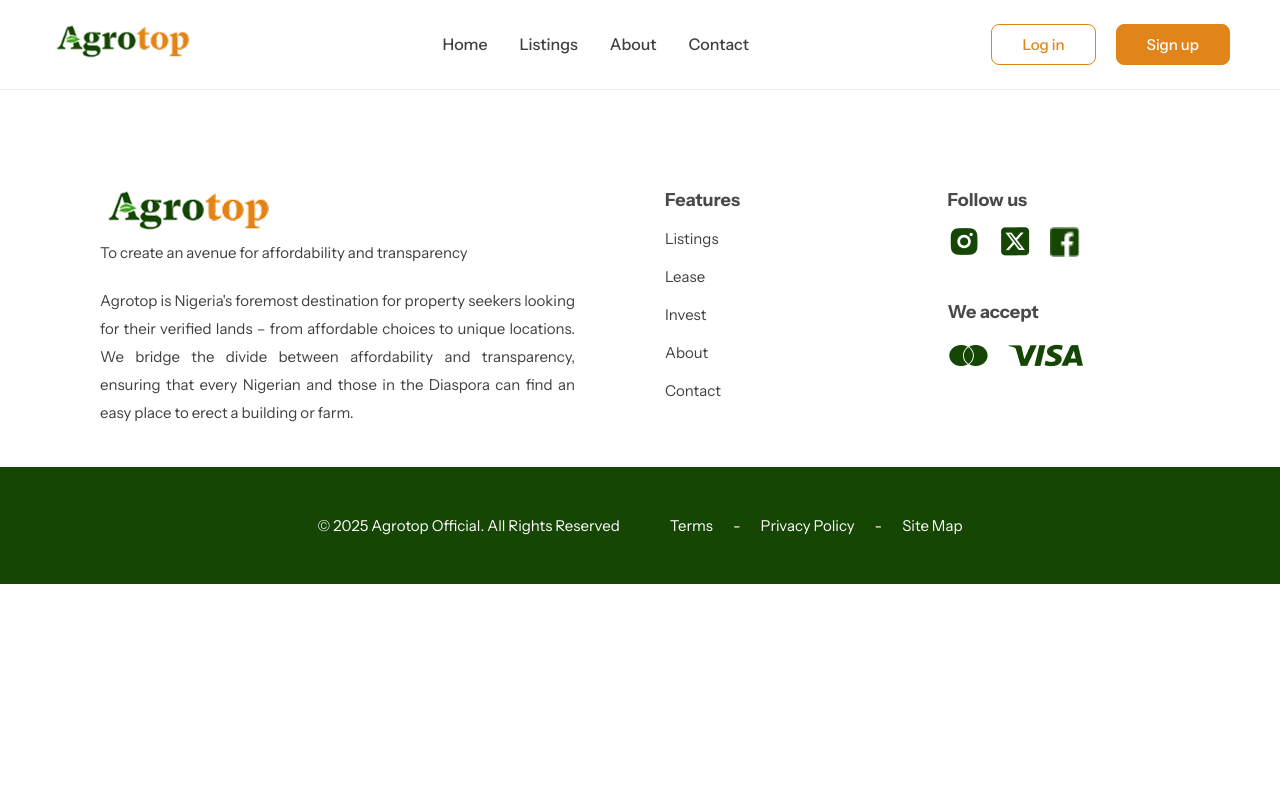
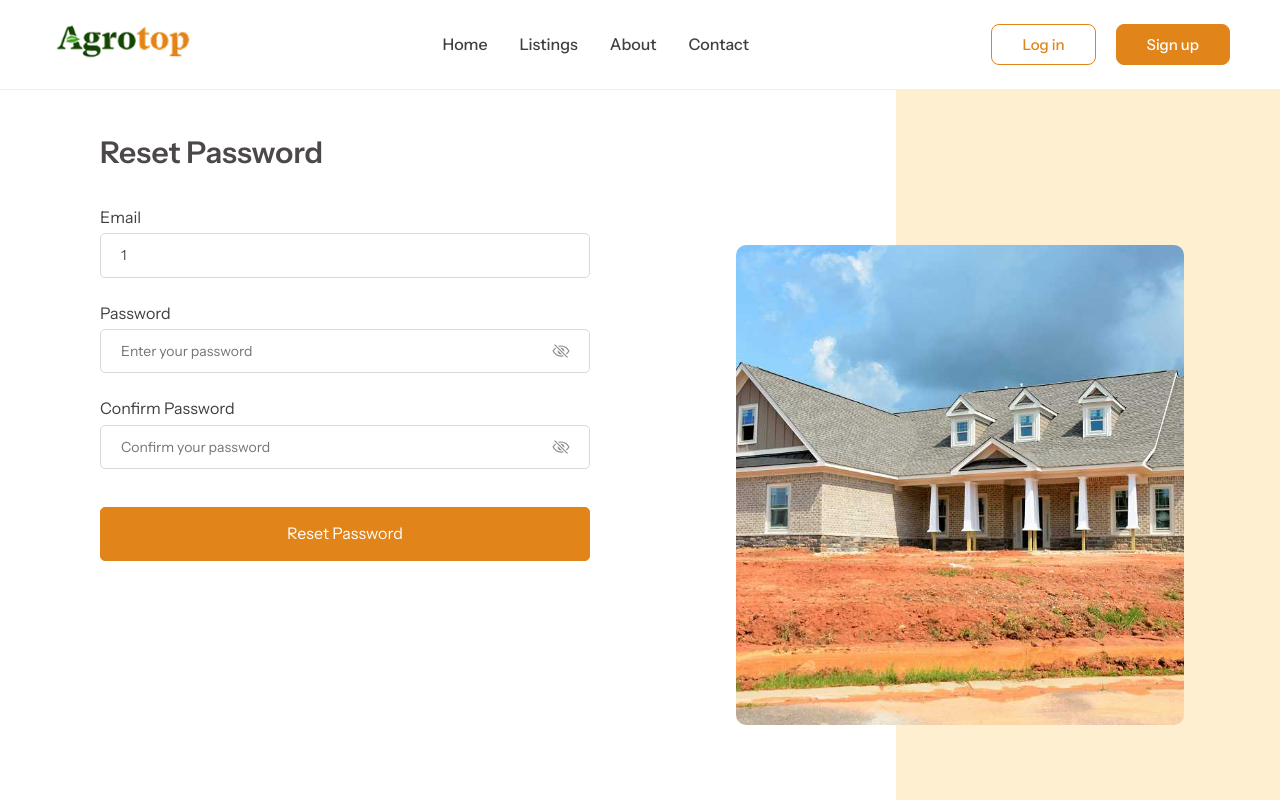
Before and after one commit to btom7447/Agrotop, a React (Vite) app in the folder agrotop/: page /reset-password/1/1 in a window 1280 px wide. Shown: the top 800 px of the page. Built offline with nearby package versions, Linux system fonts and the light colour scheme; no server answers.

Commit message:
auth feature integration

```diff
--- a/agrotop/src/App.jsx
+++ b/agrotop/src/App.jsx
@@ -11,10 +11,11 @@
 import PropertyDetail from "./pages/PropertyDetail";
 import ScrollToTop from "./assets/components/ScrollToTop";
 import Signin from "./pages/Signup";
-import ResetPassword from "./pages/ResetPassword";
 import { ToastContainer } from "react-toastify";
 import "react-toastify/dist/ReactToastify.css";
 import EmailVerification from "./pages/EmailVerification";
+import ForgotPassword from "./pages/ForgotPassword";
+import ResetPassword from "./pages/ResetPassword";
 
 
 
@@ -33,7 +34,8 @@
             <Route path="/contact" element={<Contact />} />
             <Route path="/login" element={<Login />} />
             <Route path="/signup" element={<Signin />} />
-            <Route path="/reset-password" element={<ResetPassword />} />
+            <Route path="/forgot-password" element={<ForgotPassword />} />
+            <Route path="/reset-password/:email/:token" element={<ResetPassword />} />
             <Route path="/email-verification" element={<EmailVerification />} />
             <Route path="/property-details/:id" element={<PropertyDetail />} />
           </Routes>
--- /dev/null
+++ b/agrotop/src/pages/ForgotPassword.jsx
@@ -0,0 +1,91 @@
+import React, { useState } from "react";
+import { Link, useNavigate } from "react-router-dom";
+import { toast } from "react-toastify";
+import loginPoster from "../assets/images/login-poster.jpg";
+
+const baseURL = import.meta.env.VITE_API_BASE_URL;
+
+const ForgotPassword = () => {
+    const [email, setEmail] = useState("");
+    const navigate = useNavigate();
+
+    // Handle form submission
+    const handleSubmit = async (e) => {
+        e.preventDefault();
+
+        try {
+            const response = await fetch(`${baseURL}/forgot-password`, {
+                method: "POST",
+                headers: {
+                    "Content-Type": "application/json",
+                },
+                body: JSON.stringify({ email }),
+            });
+
+            const result = await response.json(); // ✅ Parse response before accessing properties
+
+            if (!response.ok) {
+                throw new Error(result.message || "Failed to send reset link. Please try again.");
+            }
+
+            navigate(`/reset-password/${encodeURIComponent(result.email)}/${encodeURIComponent(result.token)}`);
+        } catch (err) {
+            toast.error(err.message, {
+                position: "top-right",
+                autoClose: 3000,
+                hideProgressBar: false,
+                closeOnClick: true,
+                pauseOnHover: true,
+                draggable: true,
+            });
+        }
+    };
+
+    return (
+        <section className="login-page">
+            <div className="login-form-container">
+                <h3>Reset Password</h3>
+                <p>
+                    Please enter the email address for your account.
+                    <strong> A verification email will be sent to you. </strong>
+                    Once you have received the email and clicked on the link, you will be able to choose a new password for your account.
+                </p>
+
+                <form className="login-form" onSubmit={handleSubmit}>
+                    {/* Email Input */}
+                    <div className="input-group">
+                        <label>Email</label>
+                        <input
+                            type="email"
+                            placeholder="Enter your email"
+                            value={email}
+                            onChange={(e) => setEmail(e.target.value)}
+                            required
+                        />
+                    </div>
+
+                    <br />
+                    <br />
+                    <button type="submit" className="login-btn">
+                        Send Password Reset Link
+                    </button>
+
+                    {/* Cancel button */}
+                    <Link to="/login">
+                        <button type="button" className="cancel-btn">
+                            Cancel
+                        </button>
+                    </Link>
+                </form>
+            </div>
+
+            {/* Login Poster */}
+            <div className="login-poster">
+                <img src={loginPoster} alt="Login poster image" />
+                <div className="login-poster-banner"></div>
+            </div>
+        </section>
+    );
+};
+
+export default ForgotPassword;
--- a/agrotop/src/pages/Login.jsx
+++ b/agrotop/src/pages/Login.jsx
@@ -115,7 +115,7 @@
                             />
                             Remember Me
                         </label>
-                        <Link to="/reset-password" className="forgot-password">
+                        <Link to="/forgot-password" className="forgot-password">
                             Forgot Password?
                         </Link>
                     </div>
--- a/agrotop/src/pages/PropertyDetail.jsx
+++ b/agrotop/src/pages/PropertyDetail.jsx
@@ -4,7 +4,6 @@
 import { IonIcon } from "@ionic/react";
 import { chevronBack, heart, heartOutline, shareSocial } from "ionicons/icons";
 import PropertyThumbnail from "../assets/components/PropertyThumbnail";
-import statVector from "../assets/images/stat-vector.png";
 import RequestTourForm from "../assets/components/RequestTourForm";
 import CallActionSection from "../assets/components/CallActionSection";
 import { BounceLoader } from "react-spinners"; // For loading state
@@ -15,11 +14,11 @@
     const { id } = useParams(); // Get the property ID from the URL
     const navigate = useNavigate();
     const location = useLocation();
-    const passedProperty = location.state?.property; // Get the passed property from state
+    const passedProperty = location.state?.property;
     const [property, setProperty] = useState(passedProperty || null);
-    const [loading, setLoading] = useState(!passedProperty); // Add a loading state
-    const [error, setError] = useState(null); // Add an error state
-    const [isSaved, setIsSaved] = useState(false); // Track if the property is saved
+    const [loading, setLoading] = useState(!passedProperty);
+    const [error, setError] = useState(null);
+    const [isSaved, setIsSaved] = useState(false);
 
     // Initialize isSaved state based on localStorage
     useEffect(() => {
--- a/agrotop/src/pages/ResetPassword.jsx
+++ b/agrotop/src/pages/ResetPassword.jsx
@@ -1,35 +1,142 @@
-import React, { useState } from "react";
-import { Link } from "react-router-dom";
+import React, { useState, useEffect } from "react";
+import { useNavigate, useParams } from "react-router-dom";
+import { IonIcon } from "@ionic/react";
+import { eyeOffOutline, eyeOutline } from "ionicons/icons";
+import { toast } from "react-toastify";
+import "react-toastify/dist/ReactToastify.css";
 import loginPoster from "../assets/images/login-poster.jpg";
 
+const baseURL = import.meta.env.VITE_API_BASE_URL;
+
 const ResetPassword = () => {
-    const [email, setEmail] = useState(null);
+    const { email, token } = useParams();
+    const [formData, setFormData] = useState({
+        email: email || "",
+        token: token || "",
+        password: "",
+        password_confirmation: "",
+    });
+    const [passwordVisible, setPasswordVisible] = useState(false);
+    const [loading, setLoading] = useState(false);
+    const navigate = useNavigate();
+
+    // Handle input change
+    const handleChange = (e) => {
+        setFormData({ ...formData, [e.target.name]: e.target.value });
+    };
+
+    // Handle form submission
+    const handleSubmit = async (e) => {
+        e.preventDefault();
+        setLoading(true);
+
+        // Check if passwords match
+        if (formData.password !== formData.password_confirmation) {
+            toast.error("Passwords do not match", {
+                position: "top-right",
+                autoClose: 3000,
+            });
+            setLoading(false);
+            return;
+        }
+
+        try {
+            const response = await fetch(`${baseURL}/reset-password`, {
+                method: "POST",
+                headers: { "Content-Type": "application/json" },
+                body: JSON.stringify(formData),
+            });
+
+            const result = await response.json();
+
+            if (!response.ok) {
+                throw new Error(result.message || "Password reset failed. Try again.");
+            }
+
+            // Show success toast
+            toast.success("Your Password has been reset successfully!", {
+                position: "top-right",
+                autoClose: 3000,
+            });
+
+            // Redirect to login page after 3 seconds
+            setTimeout(() => navigate("/login"), 3000);
+        } catch (error) {
+            // Show error toast
+            toast.error(error.message, {
+                position: "top-right",
+                autoClose: 3000,
+            });
+        } finally {
+            setLoading(false);
+        }
+    };
+
+    useEffect(() => {
+        if (!email || !token) {
+            toast.error("Invalid or expired password reset link.");
+            navigate("/forgot-password");
+        }
+    }, [email, token, navigate]);
 
     return (
         <section className="login-page">
             <div className="login-form-container">
                 <h3>Reset Password</h3>
-                <p>Please enter the email address for your account.
-                    <strong> A verification email will be sent to you. </strong>
-                    Once you have received the email and clicked on the link, you will be able to choose a new password for your account.
-                </p>
-                <form className="login-form">
-                    {/* Email Input */}
+                <form className="login-form" onSubmit={handleSubmit}>
+                    {/* Email Input  */}
                     <div className="input-group">
                         <label>Email</label>
-                        <input type="text" placeholder="Enter your email" required />
+                            <input
+                            type="email"
+                            name="email"
+                            value={formData.email}
+                            readOnly
+                            required
+                        />
                     </div>
 
-                    {/* Reset link button Button */}
+                    {/* Password Input */}
+                    <div className="input-group password-group">
+                        <label>Password</label>
+                        <input
+                            type={passwordVisible ? "text" : "password"}
+                            name="password"
+                            placeholder="Enter your password"
+                            required
+                            value={formData.password}
+                            onChange={handleChange}
+                        />
+                        <IonIcon
+                            icon={passwordVisible ? eyeOutline : eyeOffOutline}
+                            className="password-toggle"
+                            onClick={() => setPasswordVisible(!passwordVisible)}
+                        />
+                    </div>
+
+                    {/* Confirm Password Input */}
+                    <div className="input-group password-group">
+                        <label>Confirm Password</label>
+                        <input
+                            type={passwordVisible ? "text" : "password"}
+                            name="password_confirmation"
+                            placeholder="Confirm your password"
+                            required
+                            value={formData.password_confirmation}
+                            onChange={handleChange}
+                        />
+                        <IonIcon
+                            icon={passwordVisible ? eyeOutline : eyeOffOutline}
+                            className="password-toggle"
+                            onClick={() => setPasswordVisible(!passwordVisible)}
+                        />
+                    </div>
                     <br />
-                    <br />
-                    <button type="submit" className="login-btn">Send Password reset link</button>
 
-                    <Link to="/login">
-                        <button type="button" className="cancel-btn">
-                                Cancel
-                        </button>
-                    </Link>
+                    {/* Reset Password Button */}
+                    <button type="submit" className="login-btn" disabled={loading}>
+                        {loading ? "Resetting Password..." : "Reset Password"}
+                    </button>
                 </form>
             </div>
 
--- a/agrotop/src/pages/Signup.jsx
+++ b/agrotop/src/pages/Signup.jsx
@@ -66,7 +66,7 @@
             <div className="login-form-container">
                 <h3>Create an Account</h3>
                 <form className="login-form" onSubmit={handleSubmit}>
-                    {/* Email Input */}
+                    {/* Name Input */}
                     <div className="input-group">
                         <label>Name</label>
                         <input
```
